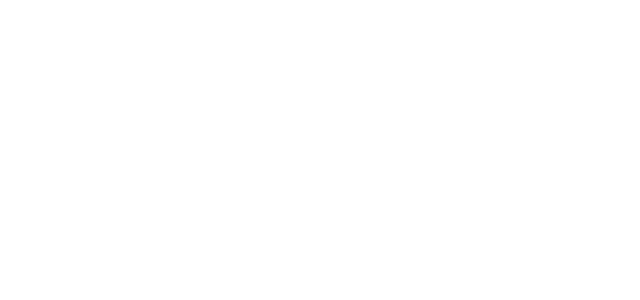
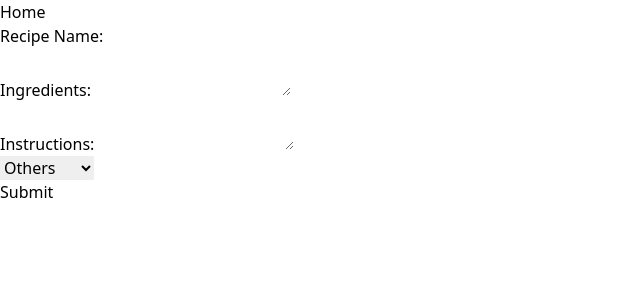
Before and after one commit to ThamanGurung01/Recipe-App, a React (Vite) app: page /AddNewRecipe in a window 1280 px wide. Shown: the top 300 px of the page, without its empty margins (0-640 px from the left). Built offline with nearby package versions, Linux system fonts and the light colour scheme.

Commit message:
AddRecipe & viewRecipe functionality

```diff
--- a/package.json
+++ b/package.json
@@ -11,7 +11,8 @@
   },
   "dependencies": {
     "react": "^18.3.1",
-    "react-dom": "^18.3.1"
+    "react-dom": "^18.3.1",
+    "react-router-dom": "^6.26.1"
   },
   "devDependencies": {
     "@eslint/js": "^9.9.0",
--- a/src/App.jsx
+++ b/src/App.jsx
@@ -1,7 +1,20 @@
+import { Route,Routes,Link } from "react-router-dom"
+import Home from "./Page/Home.jsx"
+import AddNewRecipe  from "./Page/AddNewRecipe.jsx"
+import ViewRecipe from "./Page/ViewRecipe.jsx"
 
 function App() {
   return (
     <>
+    <nav>
+    <div><Link to="/">Home</Link></div>
+    </nav>
+      <Routes>
+      <Route path="/" element={<Home/>}/>
+      <Route path="/AddNewRecipe" element={<AddNewRecipe/>}/>
+      <Route path="/ViewRecipe/:recipe" element={<ViewRecipe/>}/>
+      <Route/>
+    </Routes>
     </>
   )
 }
--- /dev/null
+++ b/src/Page/AddNewRecipe.jsx
@@ -0,0 +1,66 @@
+import React,{useState,useRef,useEffect} from 'react'
+import { useNavigate } from 'react-router-dom';
+
+const AddNewRecipe = () => {
+  const [recipeName,setRecipeName]=useState("");
+  const [ingredients,setIngredients]=useState("");
+  const [instruction,setInstruction]=useState("");
+  const [category,setCategory]=useState("");
+  const [Data_Store,setDataStore]=useState({});
+  const selectRef=useRef();
+  const navigate=useNavigate();
+  useEffect(()=>{
+    handleCategory(selectRef.current);
+  },[])
+
+
+  const handleName=(e)=>{
+setRecipeName(e.value);
+  }
+
+  const handleIngredient=(e)=>{
+    setIngredients(e.value);
+
+  }
+  const handleInstruction=(e)=>{
+    setInstruction(e.value);
+
+  }
+  const handleCategory=(e)=>{
+    setCategory(e.value);
+  }
+
+  const StoreData=()=>{
+    if(recipeName!=""){
+      const numberOfData=localStorage.length;
+      const newData={...Data_Store,RecipeName:recipeName,Ingredients:ingredients,Instructions:instruction,Category:category};
+      setDataStore(newData);
+      const LocalDataStore=JSON.stringify(newData);
+      localStorage.setItem("Recipe"+(numberOfData+1),LocalDataStore);
+    setRecipeName("");
+    setIngredients("");
+    setInstruction("");
+    handleCategory("");
+    }
+
+  }
+  return (
+    <div>
+      <form className='flex flex-col w-52 items'>
+      <div><label htmlFor="Recipe-Name">Recipe Name:</label><input id='recipe-name' className='border-4' type="text" value={recipeName} onChange={(e)=>handleName(e.target)} required /></div>
+      <div><label htmlFor="Ingredients">Ingredients:</label><textarea name="ingredients" id="ingredients" className='border-4' rows={2} value={ingredients} onChange={(e)=>handleIngredient(e.target)} required></textarea></div>
+      <div><label htmlFor="Instructions">Instructions:</label><textarea name="instructions" id="instructions" className='border-4'  rows={2} value={instruction} onChange={(e)=>handleInstruction(e.target)} required></textarea></div>
+      <div><label htmlFor="Category"></label><select name="category" id="category" ref={selectRef} value={category} onChange={(e)=>handleCategory(e.target)}>
+        <option value="Other">Others</option>
+        <option value="BreakFast">BreakFast</option>
+        <option value="Lunch">Lunch</option>
+        <option value="Dinner">Dinner</option>
+      </select>
+      </div>
+      <button type='button' className="border-4" onClick={StoreData}>Submit</button>
+      </form>
+    </div>
+  )
+}
+
+export default AddNewRecipe
--- /dev/null
+++ b/src/Page/Home.jsx
@@ -0,0 +1,33 @@
+import React,{useEffect,useState} from 'react'
+import {Link} from 'react-router-dom'
+const Home = () => {
+  const [Recipes,setRecipes]=useState([]);
+  useEffect(()=>{
+    if(localStorage.length>0){
+      let newRecipes=[];
+      for(let i=0; i<localStorage.length; i++){
+        const keys="Recipe"+(i+1);
+        const getDataSore=JSON.parse(localStorage.getItem(keys));
+        newRecipes.push({...getDataSore,key:keys});
+      }
+      setRecipes(newRecipes);
+    }
+  },[])
+  function check(){
+  console.log(Recipes);
+  }
+  return (
+    <div>
+    <div>
+      RecipeLists
+      <ul>
+      {Recipes.map((element,i)=> <li key={i}><Link to={"/ViewRecipe/"+element.key}>{(i+1)+" "+element.RecipeName}</Link></li> )}
+      </ul>
+      <button type='button' onClick={check}>click</button>
+      </div>
+      <Link to="/AddNewRecipe">AddNewRecipe</Link>
+    </div>
+  )
+}
+
+export default Home
--- /dev/null
+++ b/src/Page/ViewRecipe.jsx
@@ -0,0 +1,21 @@
+import React from 'react'
+import { useParams } from 'react-router-dom'
+
+const ViewRecipe = () => {
+  const param=useParams();
+  const recipeData=JSON.parse(localStorage.getItem(param.recipe));
+  return (
+    <div>
+      <span>ViewRecipe</span>
+      <ul>
+      <li>Category:{recipeData.Category}</li>
+      <li>Recipe: {recipeData.RecipeName}</li>
+      <li>Ingredients:<br/>{recipeData.Ingredients}</li>
+      <li>Instructions:<br/>{recipeData.Instructions}</li>
+      </ul>
+    </div>
+
+  )
+}
+
+export default ViewRecipe
--- a/src/main.jsx
+++ b/src/main.jsx
@@ -2,9 +2,10 @@ import { StrictMode } from 'react'
 import { createRoot } from 'react-dom/client'
 import App from './App.jsx'
 import './index.css'
+import {BrowserRouter} from 'react-router-dom'
 
 createRoot(document.getElementById('root')).render(
-  <StrictMode>
+    <BrowserRouter>
     <App />
-  </StrictMode>,
+    </BrowserRouter>,
 )
```
Also changed, not shown: src/Page/DeleteRecipe.jsx (added, +9 -0 lines), src/Page/EditRecipe.jsx (added, +9 -0 lines), 1 other file (tests, documents, lock files or other folders).
